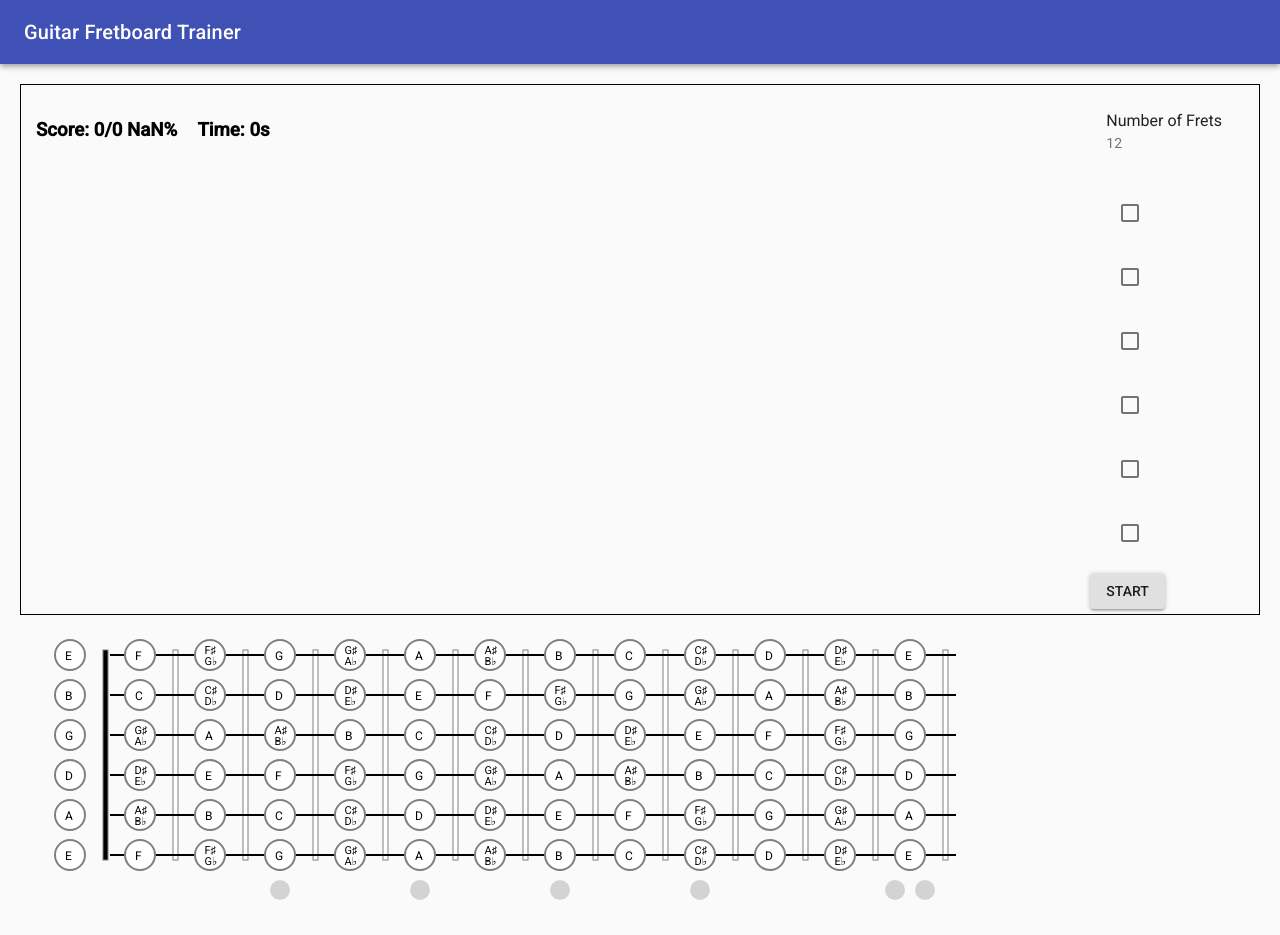
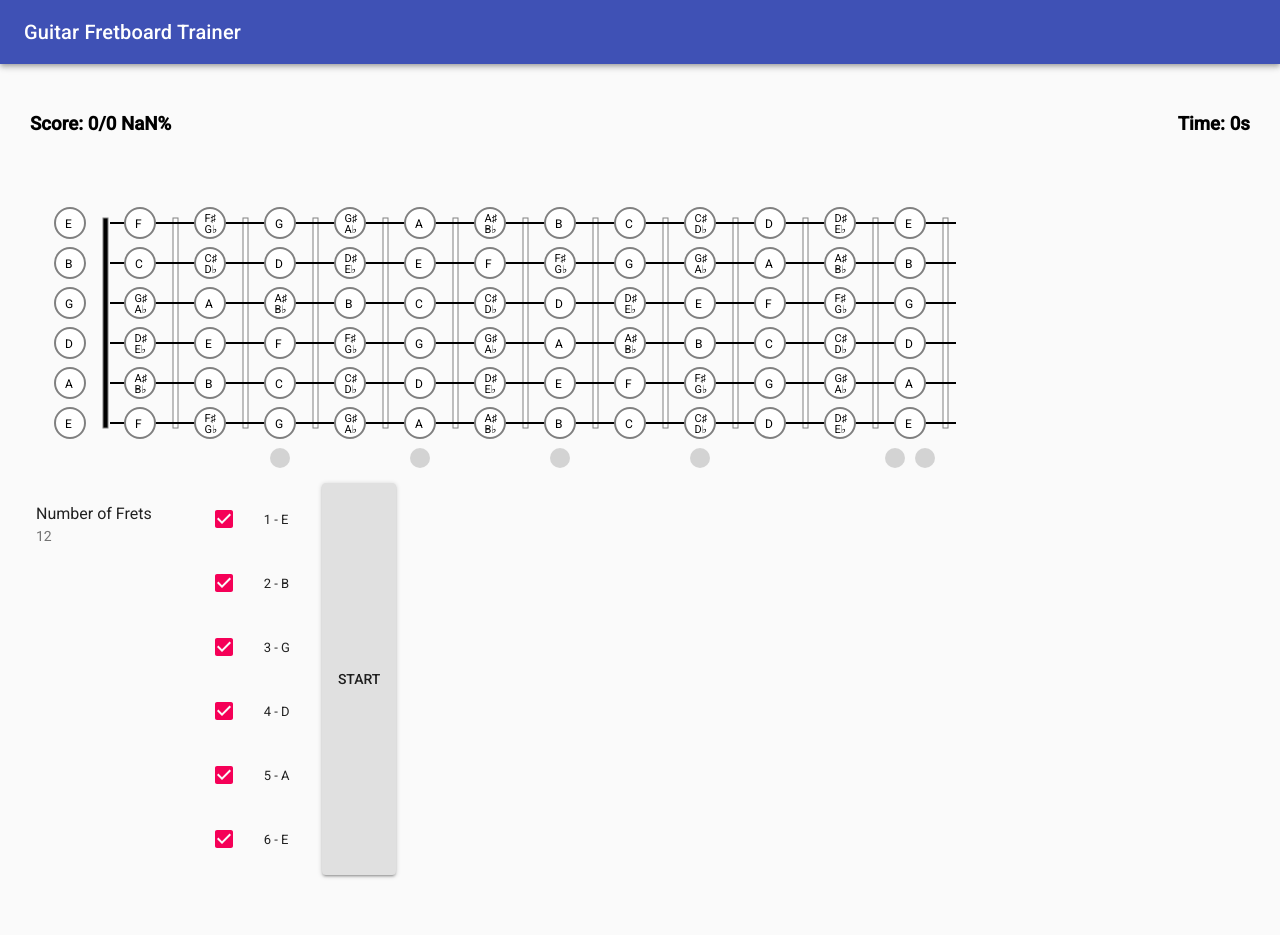
Before and after one commit to schwich/guitar-training-tools, a React (Create React App) app: page / in a window 1280 px wide. After the commit the page ends 895 px from the top, so only its background shows below. Built offline with nearby package versions, Linux system fonts and the light colour scheme; the HTML template or start-up script is replaced by a standard one.

Commit message:
Finish string selected feature.

```diff
--- /dev/null
+++ b/src/components/game/GameControlPanel.css
@@ -0,0 +1,4 @@
+#gameControlPanelContainer {
+    display: flex;
+    flex-direction: row;
+}
--- a/src/components/game/GameControlPanel.tsx
+++ b/src/components/game/GameControlPanel.tsx
@@ -3,11 +3,14 @@ import * as React from 'react'
 import Button from '@material-ui/core/Button'
 import { List, ListItem, ListItemText, MenuItem, Menu, Checkbox } from '@material-ui/core'
 
+import './GameControlPanel.css'
+
 export interface Props {
     isGameRunning: boolean;
     startBtnClicked: () => void,
     endBtnClicked: () => void,
-    handleNumFretsChanged: (numFrets: number) => void
+    handleNumFretsChanged: (numFrets: number) => void,
+    handleStringsSelected: (stringsSelected: number[]) => void
 }
 
 export interface State {
@@ -40,7 +43,7 @@ export default class GameControlPanel extends React.Component<Props, State> {
             anchorElem: null,
             selectedIdx: 0,
             numFretsChosen: 12,
-            stringsEnabled: []
+            stringsEnabled: [0, 1, 2, 3, 4, 5] // array indexes
         }
     }
 
@@ -58,7 +61,19 @@ export default class GameControlPanel extends React.Component<Props, State> {
     }
 
     handleStringToggle = (idx: number) => {
-        // const { checked } = this.state;
+        const { stringsEnabled } = this.state;
+        const currentIdx = stringsEnabled.indexOf(idx);
+        const newStringsEnabled = [...stringsEnabled];
+
+        if (currentIdx === -1) {
+            newStringsEnabled.push(idx);
+        } else {
+            newStringsEnabled.splice(currentIdx, 1);
+        }
+
+        this.setState({ stringsEnabled: newStringsEnabled });
+        let stringNumsEnabled = newStringsEnabled.map(idx => idx + 1);
+        this.props.handleStringsSelected(stringNumsEnabled);
     }
 
     render() {
@@ -99,9 +114,9 @@ export default class GameControlPanel extends React.Component<Props, State> {
                     </Menu>
                 </div>
                 <div id="gameControlPanelStringsToGuessControl">
-                    <List>
+                    <List dense>
                     {
-                        this.guitarStrings.map((string, idx) => (
+                        this.guitarStrings.map((_, idx) => (
                             <ListItem
                                 key={idx}
                                 button
@@ -109,10 +124,11 @@ export default class GameControlPanel extends React.Component<Props, State> {
                                 onClick={() => this.handleStringToggle(idx)}>
 
                                 <Checkbox
+                                    checked={this.state.stringsEnabled.indexOf(idx) !== -1}
                                     tabIndex={-1}
                                     disableRipple
                                 />
-                                <ListItemText />
+                                <ListItemText primary={`${this.guitarStrings[idx].number} - ${this.guitarStrings[idx].name}`} />
                             </ListItem>
                         ))
                     }
--- a/src/components/guitar/Fretboard.tsx
+++ b/src/components/guitar/Fretboard.tsx
@@ -4,7 +4,7 @@ import { createChromaticSequence, standardGuitarTuning } from 'src/music/Music';
 export interface Props {
     numFrets: number,
     shouldDisplayNoteNames: boolean
-    handleNoteClicked: (noteClicked: string[]) => void
+    handleNoteClicked: (stringNum:number, noteClicked: string[]) => void
 }
 
 const NUM_STRINGS = 6
@@ -15,9 +15,9 @@ export default class Fretboard extends React.Component<Props, object> {
         super(props)
     }
 
-    onNoteClicked = (note?: string[]) => {
+    onNoteClicked = (stringNum: number, note?: string[]) => {
         if (note) {
-            this.props.handleNoteClicked(note);
+            this.props.handleNoteClicked(stringNum, note);
         }
     }
 
@@ -79,6 +79,7 @@ export default class Fretboard extends React.Component<Props, object> {
                                         strokeWidth: 2
                                     }} />
                                     <StringOfNotes
+                                        stringNum={i + 1} // zero-based index to string number (1-6)
                                         startNote={standardGuitarTuning[i]}
                                         length={numFrets + 1} // account for the unfretted string note
                                         onNoteClicked={this.onNoteClicked}
@@ -94,13 +95,14 @@ export default class Fretboard extends React.Component<Props, object> {
 }
 
 interface StringOfNotesProps {
+    stringNum: number,
     startNote: string,
     length: number,
     shouldDisplayNames: boolean,
-    onNoteClicked?: (note?: string[]) => void
+    onNoteClicked?: (stringNum: number, note?: string[]) => void
 }
 
-function StringOfNotes({startNote, length, onNoteClicked, shouldDisplayNames}: StringOfNotesProps) {
+function StringOfNotes({stringNum, startNote, length, onNoteClicked, shouldDisplayNames}: StringOfNotesProps) {
     const x = 35;
     const y = 5;
 
@@ -111,7 +113,7 @@ function StringOfNotes({startNote, length, onNoteClicked, shouldDisplayNames}: S
         {
             (Array.from(Array(length).keys())).map((_, i) => {
                 return (
-                    <g key={i} transform={`translate(${x + (70 * i)}, ${y})`} onClick={() => {onNoteClicked && onNoteClicked(chromaticSequence[i].label)}}>
+                    <g key={i} transform={`translate(${x + (70 * i)}, ${y})`} onClick={() => {onNoteClicked && onNoteClicked(stringNum, chromaticSequence[i].label)}}>
                         <circle cx="15" cy="15" r="15" style={{
                             fill: 'white',
                             stroke: 'gray',
--- a/src/containers/Main.tsx
+++ b/src/containers/Main.tsx
@@ -6,8 +6,6 @@ import GameDisplay from '../components/game/GameDisplay'
 import './Main.css'
 import GameControlPanel from 'src/components/game/GameControlPanel';
 import GameController, { IGameQuestion } from 'src/game/GameController';
-
-import { createChromaticSequenceSPN } from 'src/music/Music'
 
 export interface Props {
 
@@ -21,7 +19,8 @@ export interface State {
     totalGuesses: number,
     numCorrect: number,
     nextGameStatusMsg: string,
-    gameInstructionTxt: string
+    gameInstructionTxt: string,
+    // stringsSelected: number[]
 }
 
 export default class Main extends React.Component<Props, State> {
@@ -41,7 +40,8 @@ export default class Main extends React.Component<Props, State> {
             totalGuesses: 0,
             numCorrect: 0,
             nextGameStatusMsg: '',
-            gameInstructionTxt: ''
+            gameInstructionTxt: '',
+            // stringsSelected: [1, 2, 3, 4, 5, 6]
         };
     }
 
@@ -80,15 +80,25 @@ export default class Main extends React.Component<Props, State> {
     }
 
     handleNumFretsChanged = (numFrets: number) => {
-        console.log(`handleNumFretsChanged in Main called with numFrets=${numFrets}`)
         this.setState({ numFrets })
     }
 
-    handleNoteClicked = (noteClicked: string[]) => {
+    handleStringsSelected = (stringsSelected: number[]) => {
+        stringsSelected.sort((first, second) => first - second);
+        if (this.gameController) {
+            this.gameController.setStringsEnabled(stringsSelected);
+        }
+        // console.log(stringsSelected);
+        // this.setState({ stringsSelected });
+    }
+
+    handleNoteClicked = (stringNum: number, noteClicked: string[]) => {
         if (!this.state.gameRunning) return; // don't do anything if the game isn't running
 
+        console.log(`stringNum=${stringNum}`)
+
         if (this.gameController) {
-            let isCorrect = this.gameController.checkAnswer(noteClicked); // update game state
+            let isCorrect = this.gameController.checkAnswer(stringNum, noteClicked); // update game state
 
             // display the score
             let score = this.gameController.getGameScore();
@@ -124,9 +134,6 @@ export default class Main extends React.Component<Props, State> {
 
     componentDidMount() {
         this.gameController = new GameController();
-
-        let seq = (createChromaticSequenceSPN('E', 4, 25))
-        console.log(seq)
     }
 
     render() {
@@ -142,7 +149,7 @@ export default class Main extends React.Component<Props, State> {
 
         return (
             <div id="mainContainer">
-                <div id="gameDisplaysContainer">
+
                 <GameDisplay
                     numCorrectAnswers={numCorrect}
                     totalGuesses={totalGuesses}
@@ -150,18 +157,21 @@ export default class Main extends React.Component<Props, State> {
                     statusMsg={nextGameStatusMsg}
                     instructionText={gameInstructionTxt}
                 />
-                    <GameControlPanel
-                        handleNumFretsChanged={this.handleNumFretsChanged}
-                        isGameRunning={gameRunning}
-                        startBtnClicked={this.handleStartGameBtn}
-                        endBtnClicked={this.handleEndGameBtn} />
-                </div>
+
 
                 <Fretboard
                     numFrets={numFrets}
                     shouldDisplayNoteNames={this.state.shouldShowNoteNames}
                     handleNoteClicked={this.handleNoteClicked}
                 />
+
+                <GameControlPanel
+                    handleNumFretsChanged={this.handleNumFretsChanged}
+                    handleStringsSelected={this.handleStringsSelected}
+                    isGameRunning={gameRunning}
+                    startBtnClicked={this.handleStartGameBtn}
+                    endBtnClicked={this.handleEndGameBtn}
+                />
             </div>
         )
     }
--- a/src/game/GameController.ts
+++ b/src/game/GameController.ts
@@ -19,10 +19,12 @@ export default class GameController {
     private numCorrect: number;
     private totalGuesses: number;
     private lastRandomNote: string;
+    private stringsEnabled: number[];
 
     constructor() {
         this.currentAnswer = '';
         this.lastRandomNote = '';
+        this.stringsEnabled = [1, 2, 3, 4, 5, 6];
     }
 
     public startNewGame(): void {
@@ -44,15 +46,19 @@ export default class GameController {
         }
     }
 
-    public checkAnswer(submittedAnswer: string[]): boolean {
+    public checkAnswer(stringNum: number, submittedAnswer: string[]): boolean {
         this.totalGuesses++;
 
-        if (submittedAnswer.includes(this.currentAnswer)) {
+        if (submittedAnswer.includes(this.currentAnswer) && this.stringsEnabled.includes(stringNum)) {
             this.numCorrect++;
             return true;
         } else {
             return false;
         }
+    }
+
+    public setStringsEnabled(stringsEnabled: number[]) {
+        this.stringsEnabled = stringsEnabled;
     }
 
     public getGameScore(): IGameScore {
```
Lines whose indentation alone changed are shown as unchanged.
